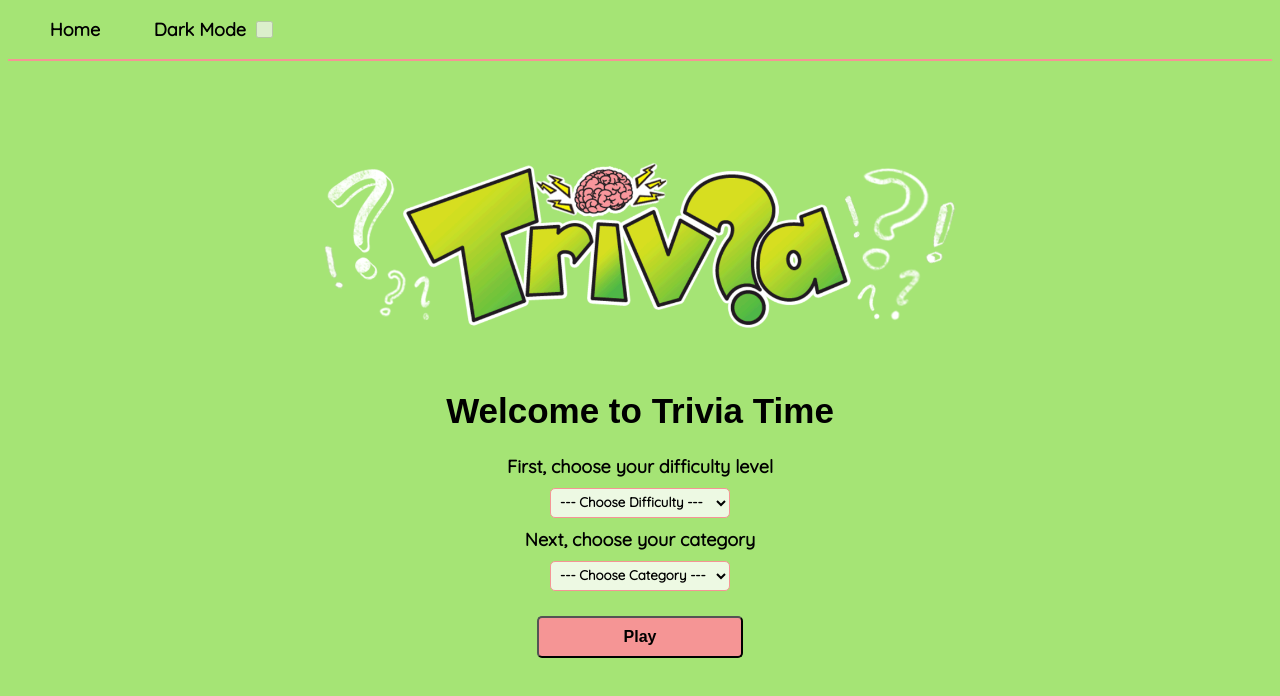
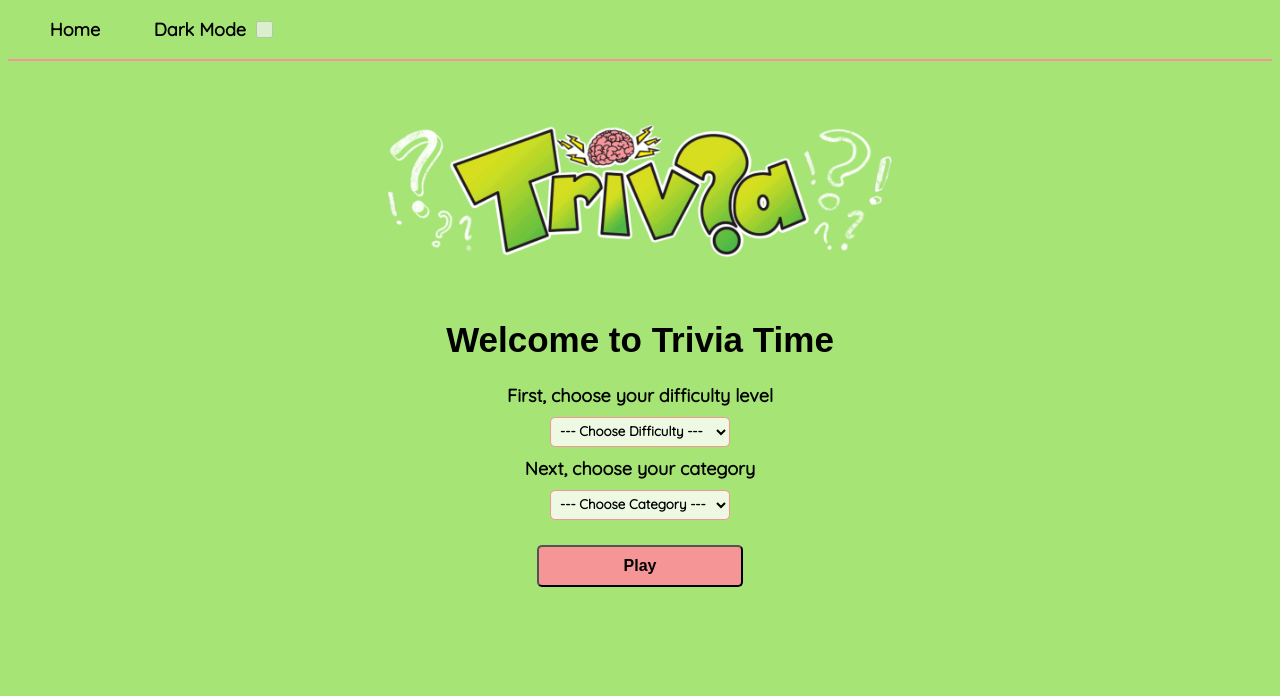
Before and after one commit to time2fishman/triva-time, a React (Create React App) app: page / in a window 1280 px wide. Shown: the top 696 px of the page. Built offline with nearby package versions, Linux system fonts and the light colour scheme; a web font is replaced by a local one.

Commit message:
comment clean up and minor style changes

```diff
--- a/src/components/Home.css
+++ b/src/components/Home.css
@@ -1,9 +1,9 @@
 .logo {
     display: block;
-    margin-top: 8%;
+    margin-top: 5%;
     margin-left: auto;
     margin-right: auto;
-    width: 50%;
+    width: 40%;
 }
 
 h1 {
--- a/src/components/Play.js
+++ b/src/components/Play.js
@@ -5,18 +5,10 @@ import { Navigate } from 'react-router-dom'
 function Play({ difficulty, category }) {
     const [results, setResults] = useState([])
     const [userAnswer, setUserAnswer] = useState()
-    const [checked, setChecked]= useState(true)
-
-    // function resetRadioState() {
-    //     setRadioState()
-    // }
 
     function handleAnswer(event) {
         setUserAnswer(event.target.value)
-        // setRadioState(event.target.value)
-        // resetRadioState()
     }
-
 
     function getResults() {
         const url = `https://opentdb.com/api.php?amount=1&difficulty=${difficulty}&category=${category}`
@@ -56,8 +48,7 @@ function Play({ difficulty, category }) {
 
                             {result.incorrect_answers.map((incorrectAnswer, i) => (
                                 <div key={`incorrectKey:${i}`} className='choice'>
-                                    <input className='answer-button'
-                                     onChange={handleAnswer} type='radio' id='incorrectAnswer' name='answer' value={incorrectAnswer} />
+                                    <input className='answer-button' onChange={handleAnswer} type='radio' id='incorrectAnswer' name='answer' value={incorrectAnswer} />
                                     <label className='answer-label' htmlFor='incorrectAnswer' dangerouslySetInnerHTML={{ __html: incorrectAnswer }}></label>
                                 </div>
                             ))}
```
Also changed, not shown: src/components/Play.css (+0 -12 lines).
